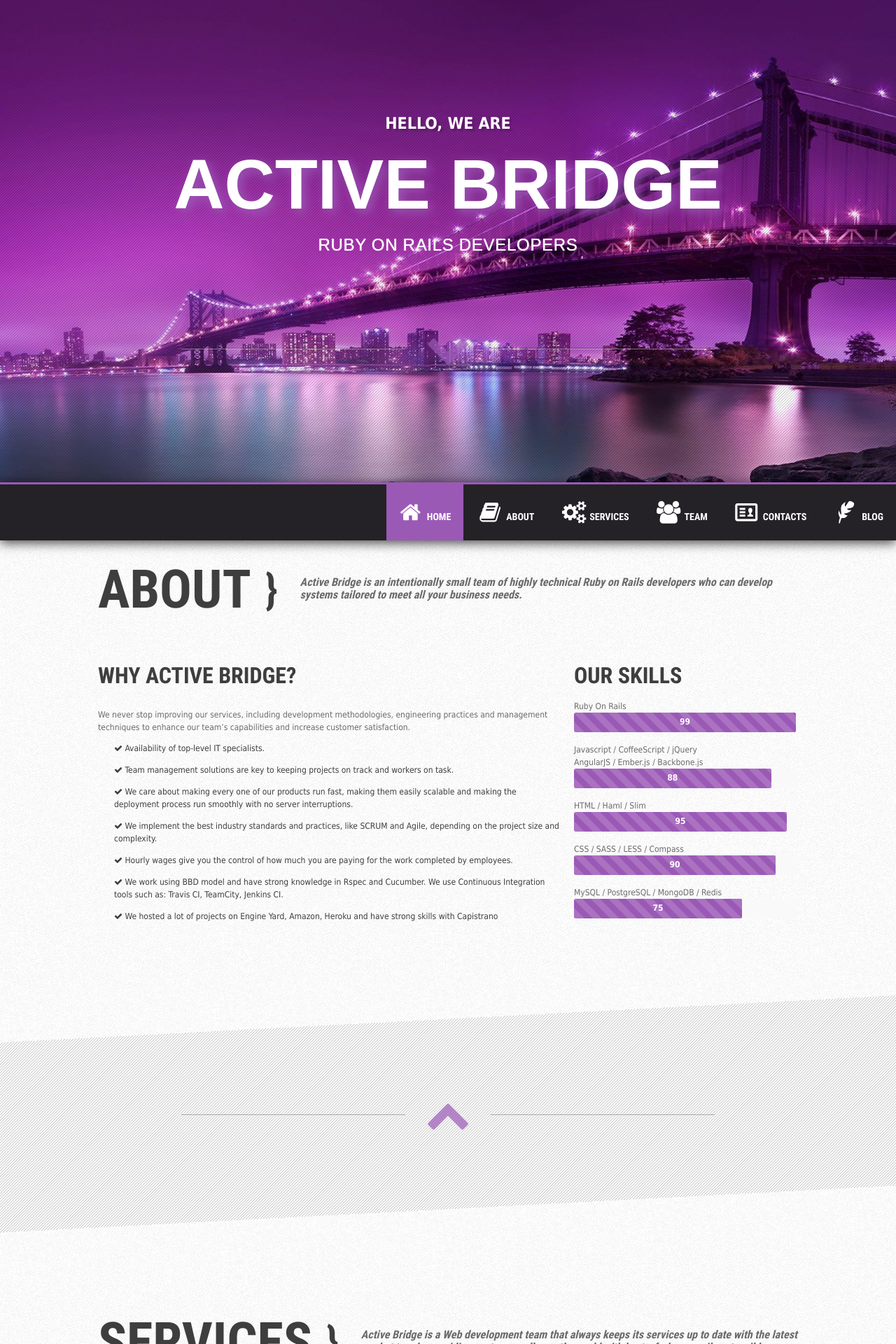
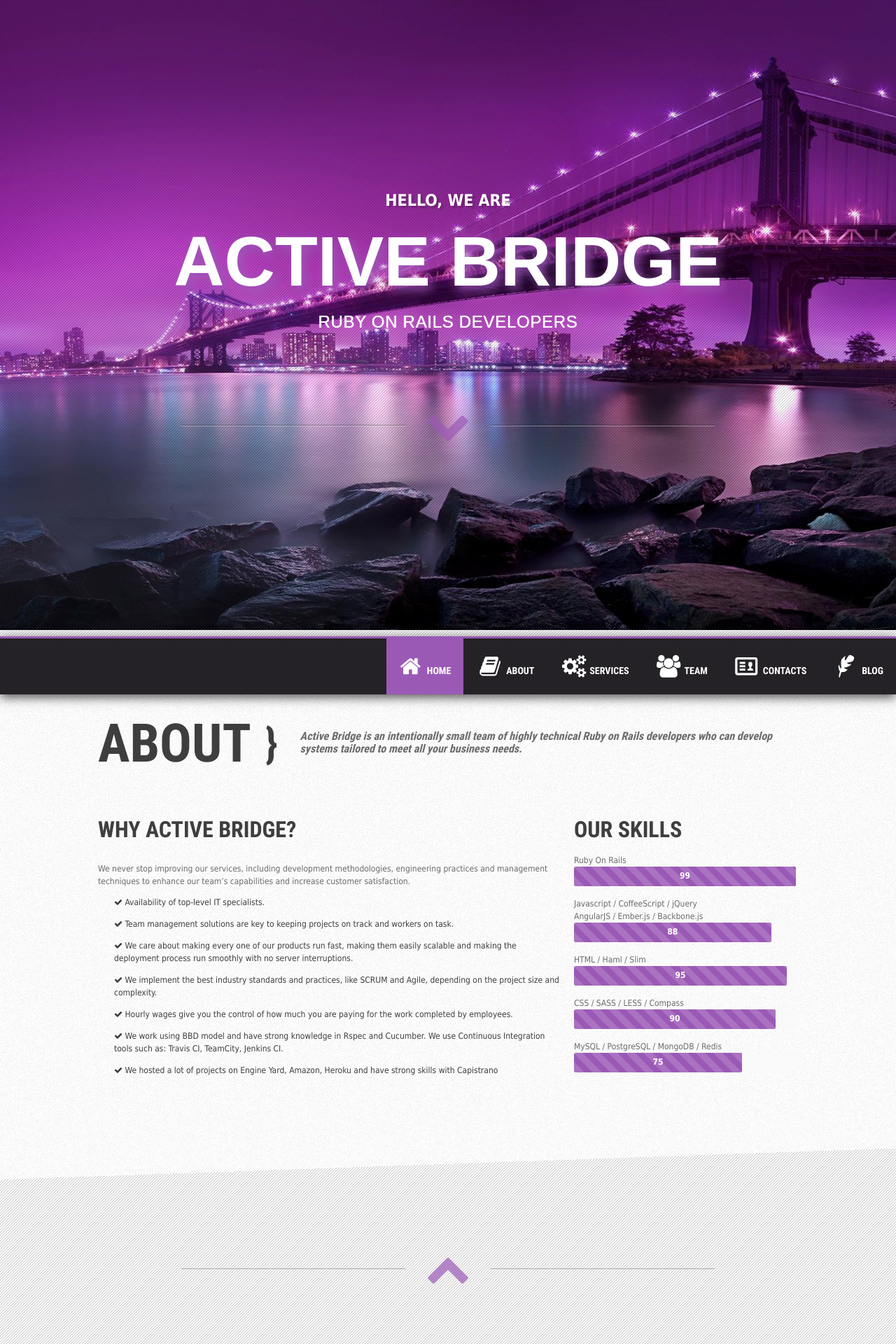
Before and after one commit to activebridge/old.activebridge.github.io, a Jekyll site: the page built from index.html, in a window 1280 px wide. Shown: the top 1920 px of the page at 70% size. Built offline with Jekyll 4.4.1, drawn with Linux system fonts in a browser that asks for light colours.

Commit message:
Fix home slide

```diff
--- a/_sass/base.scss
+++ b/_sass/base.scss
@@ -101,15 +101,14 @@
   &:before, &:after {
     content: '';
     background: inherit;
-    height: 75px;
+    height: 90px;
     top: -40px;
     width: 110%;
-    transform: rotate(-3deg);
+    transform: rotate(-2deg);
     position: absolute;
   }
   &:after {
     top: auto;
-    bottom: -33px;
     left: -1%;
     z-index: 1;
   }
@@ -176,6 +175,7 @@
   box-shadow: 0px 4px 15px rgba(0, 0, 0, 0.7);
   border-top: 3px solid $violet;
   z-index: 2;
+  overflow: hidden;
   &.fixed {
     position: fixed;
     top: 0;
--- a/js/app.js
+++ b/js/app.js
@@ -4,7 +4,10 @@
 body      = document.body,
 nav       = document.getElementById('navigation'),
 menu      = document.getElementById('nav'),
-slides    = document.getElementsByClassName('slide');
+slides    = document.getElementsByClassName('slide'),
+home      = document.getElementById('home');
+
+home.style.padding = ((window.innerHeight-360)/2).toString()+"px 0";
 
 if (nav){
   var position = nav.offsetTop;
```
